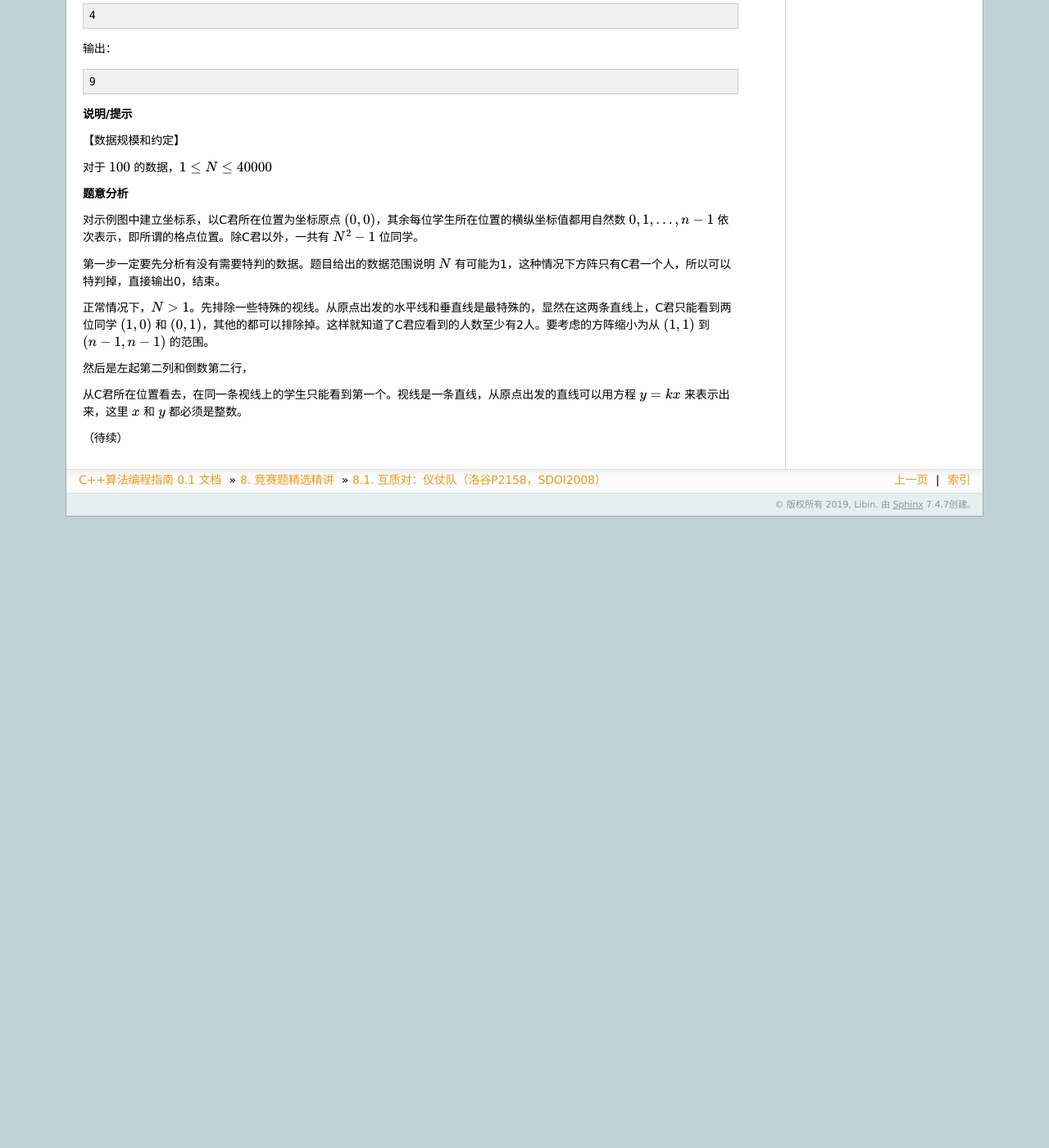
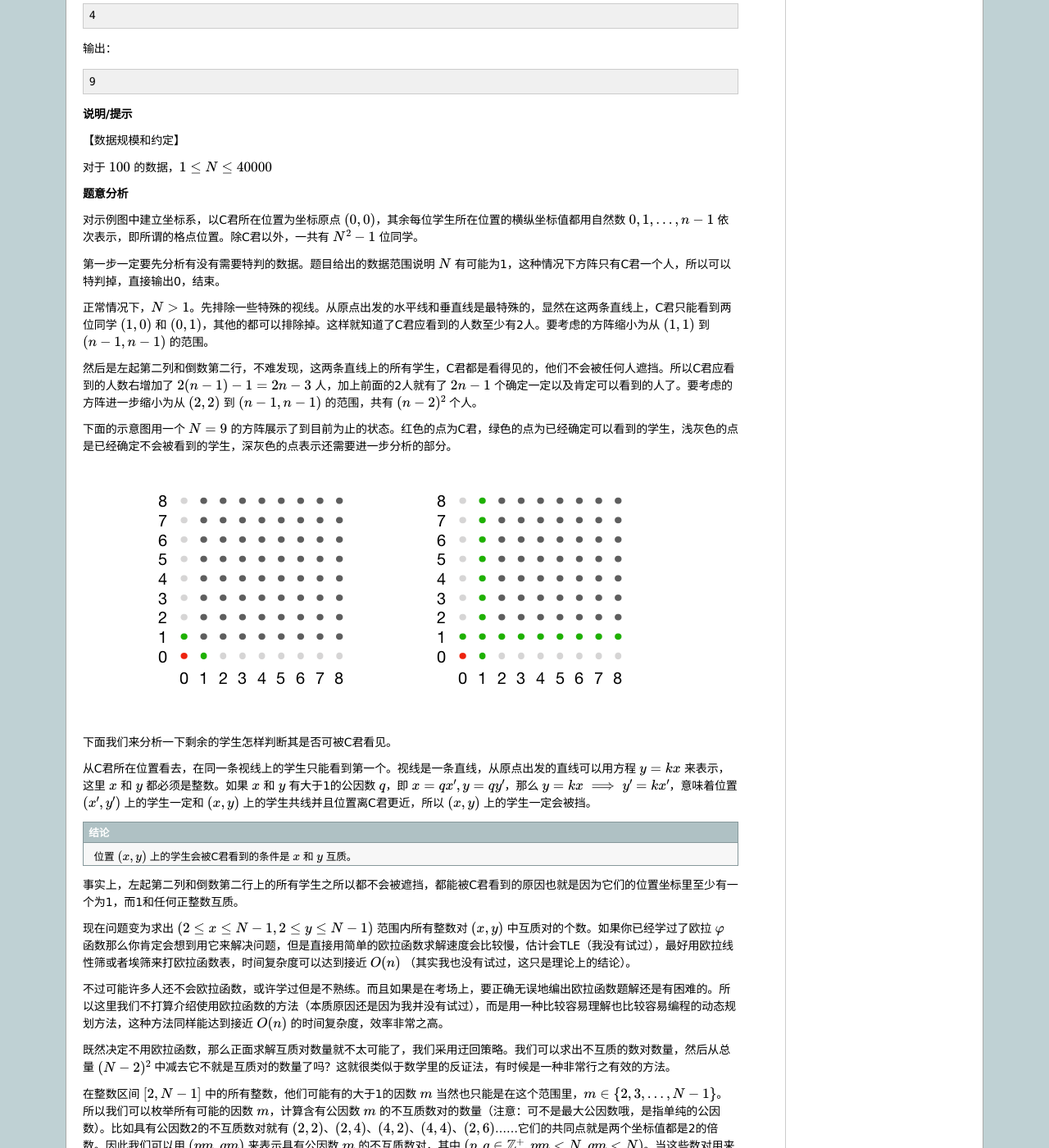
Before and after one commit to majorli/algo_guide, a Sphinx documentation site: the page built from source/ch07/701_p2158.rst, in a window 1280 px wide and 1400 px high, scrolled down 569 px. Shown: the whole window at 82% size. Built offline with Sphinx 7.4.7, drawn with Linux system fonts in a browser that asks for light colours; formulas are drawn with MathJax 3; before the commit the page ends 1199 px from its top, so only the background shows below that; some of the changed text lies outside the part shown.

Commit message:
20191212_2344draft

```diff
--- a/source/ch07/701_p2158.rst
+++ b/source/ch07/701_p2158.rst
@@ -50,9 +50,41 @@
 
 正常情况下，:math:`N\gt1`。先排除一些特殊的视线。从原点出发的水平线和垂直线是最特殊的，显然在这两条直线上，C君只能看到两位同学 :math:`(1,0)` 和 :math:`(0,1)`，其他的都可以排除掉。这样就知道了C君应看到的人数至少有2人。要考虑的方阵缩小为从 :math:`(1,1)` 到 :math:`(n-1,n-1)` 的范围。
 
-然后是左起第二列和倒数第二行，
+然后是左起第二列和倒数第二行，不难发现，这两条直线上的所有学生，C君都是看得见的，他们不会被任何人遮挡。所以C君应看到的人数右增加了 :math:`2(n-1)-1=2n-3` 人，加上前面的2人就有了 :math:`2n-1` 个确定一定以及肯定可以看到的人了。要考虑的方阵进一步缩小为从 :math:`(2,2)` 到 :math:`(n-1,n-1)` 的范围，共有 :math:`(n-2)^2` 个人。
 
-从C君所在位置看去，在同一条视线上的学生只能看到第一个。视线是一条直线，从原点出发的直线可以用方程 :math:`y=kx` 来表示出来，这里 :math:`x` 和 :math:`y` 都必须是整数。
+下面的示意图用一个 :math:`N=9` 的方阵展示了到目前为止的状态。红色的点为C君，绿色的点为已经确定可以看到的学生，浅灰色的点是已经确定不会被看到的学生，深灰色的点表示还需要进一步分析的部分。
+
+.. image:: ../images/701_p2158.001.png
+
+下面我们来分析一下剩余的学生怎样判断其是否可被C君看见。
+
+从C君所在位置看去，在同一条视线上的学生只能看到第一个。视线是一条直线，从原点出发的直线可以用方程 :math:`y=kx` 来表示，这里 :math:`x` 和 :math:`y` 都必须是整数。如果 :math:`x` 和 :math:`y` 有大于1的公因数 :math:`q`，即 :math:`x=qx^\prime,y=qy^\prime`，那么 :math:`y=kx\implies y^\prime=kx^\prime`，意味着位置 :math:`(x^\prime,y^\prime)` 上的学生一定和 :math:`(x,y)` 上的学生共线并且位置离C君更近，所以 :math:`(x,y)` 上的学生一定会被挡。
+
+.. admonition:: 结论
+
+   位置 :math:`(x,y)` 上的学生会被C君看到的条件是 :math:`x` 和 :math:`y` 互质。
+
+事实上，左起第二列和倒数第二行上的所有学生之所以都不会被遮挡，都能被C君看到的原因也就是因为它们的位置坐标里至少有一个为1，而1和任何正整数互质。
+
+现在问题变为求出 :math:`(2\le x \le N-1,2\le y \le N-1)` 范围内所有整数对 :math:`(x,y)` 中互质对的个数。如果你已经学过了欧拉 :math:`\varphi` 函数那么你肯定会想到用它来解决问题，但是直接用简单的欧拉函数求解速度会比较慢，估计会TLE（我没有试过），最好用欧拉线性筛或者埃筛来打欧拉函数表，时间复杂度可以达到接近 :math:`O(n)` （其实我也没有试过，这只是理论上的结论）。
+
+不过可能许多人还不会欧拉函数，或许学过但是不熟练。而且如果是在考场上，要正确无误地编出欧拉函数题解还是有困难的。所以这里我们不打算介绍使用欧拉函数的方法（本质原因还是因为我并没有试过），而是用一种比较容易理解也比较容易编程的动态规划方法，这种方法同样能达到接近 :math:`O(n)` 的时间复杂度，效率非常之高。
+
+既然决定不用欧拉函数，那么正面求解互质对数量就不太可能了，我们采用迂回策略。我们可以求出不互质的数对数量，然后从总量 :math:`(N-2)^2` 中减去它不就是互质对的数量了吗？这就很类似于数学里的反证法，有时候是一种非常行之有效的方法。
+
+在整数区间 :math:`[2,N-1]` 中的所有整数，他们可能有的大于1的因数 :math:`m` 当然也只能是在这个范围里，:math:`m\in\{2,3,\dots,N-1\}`。所以我们可以枚举所有可能的因数 :math:`m`，计算含有公因数 :math:`m` 的不互质数对的数量（注意：可不是最大公因数哦，是指单纯的公因数）。比如具有公因数2的不互质数对就有 :math:`(2,2)`、:math:`(2,4)`、:math:`(4,2)`、:math:`(4,4)`、:math:`(2,6)`......它们的共同点就是两个坐标值都是2的倍数。因此我们可以用 :math:`(pm,qm)` 来表示具有公因数 :math:`m` 的不互质数对，其中 :math:`(p,q\in\Bbb{Z}^+,pm \lt N, qm \lt N)`。当这些数对用来表示格点坐标时，我们也称它们为 :math:`m` 的格点。
+
+.. admonition:: 结论
+
+   在整数区间 :math:`[2,N-1]` 范围内，对于任意整数 :math:`2\le m\le N-1`，它的格点数量为 :math:`\left(\lfloor\frac{N-1}{m}\rfloor\right)^2`。
+
+这是因为我们要求格点的坐标值 :math:`m,2m,\dots,pm` 也都必须要在这个范围内，即要满足 :math:`pm\le N-1\implies p=\lfloor\frac{N-1}{m}\rfloor`。
+
+下面继续用前面那个例子来看一看在 :math:`N=9` 时的格点分布情况，橙色的点表示从2到8的格点，一共7张图：
+
+.. image:: ../images/701_p2158.002.png
+
+
 
 
 （待续）
```
Also changed, not shown: source/images/701_p2158.001.png (added), source/images/701_p2158.002.png (added), source/images/701_p2158.003.png (added).
